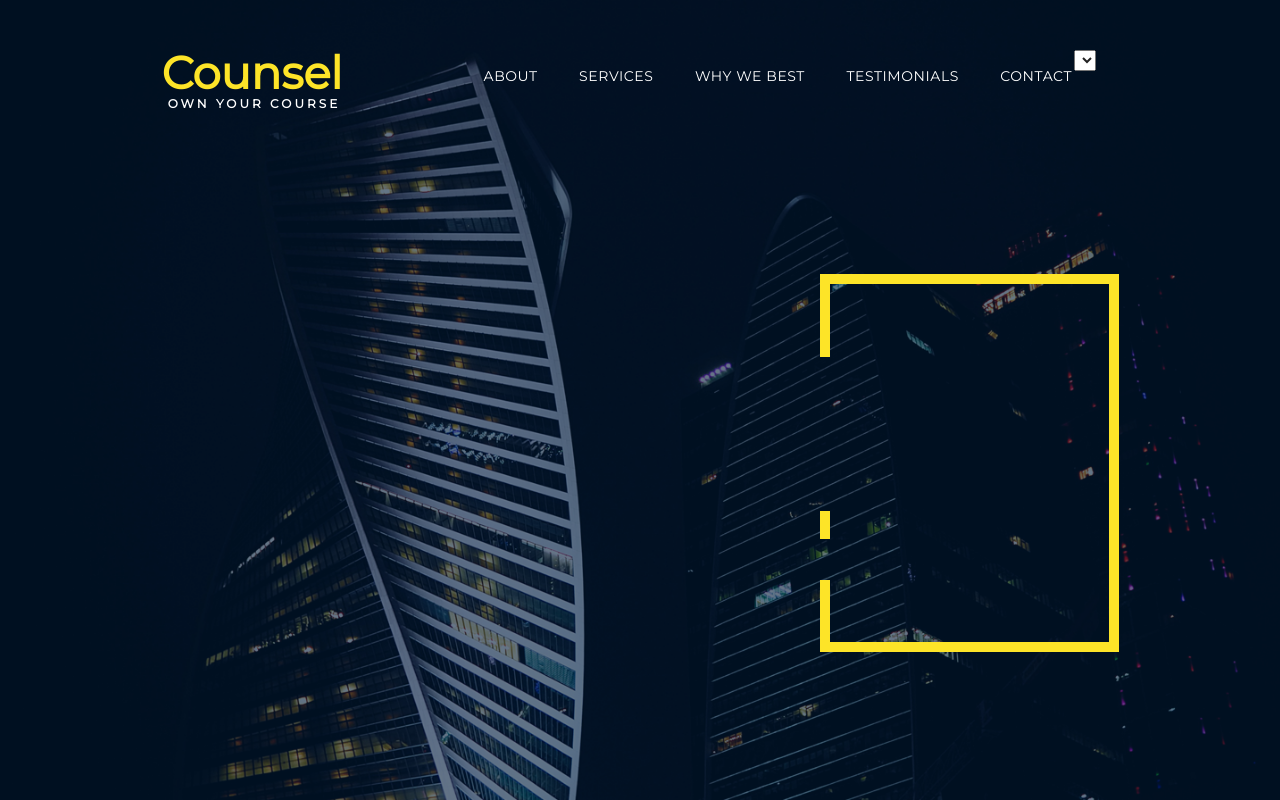
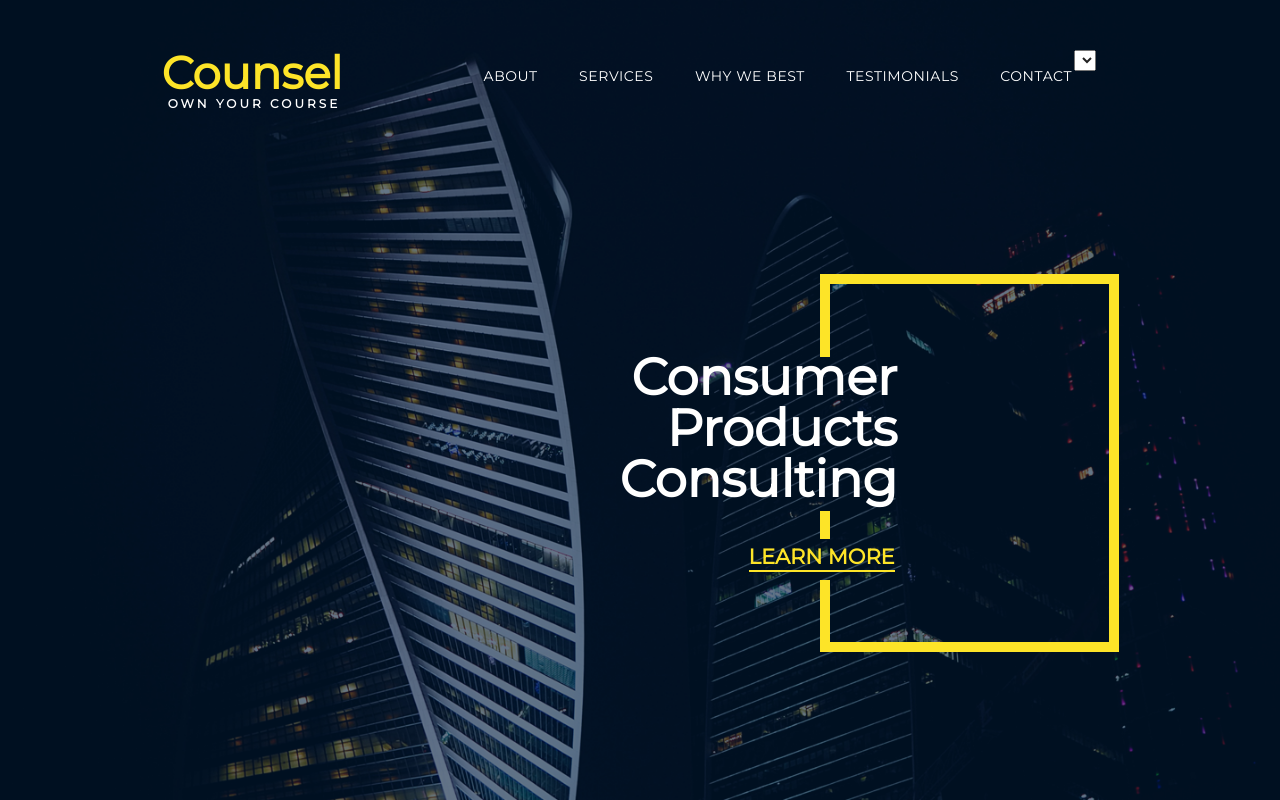
Before and after one commit to Iaroslavrul/counsel, a plain HTML site: page index.html in a window 1280 px wide. Drawn offline with Linux system fonts and the light colour scheme.

Commit message:
почти закончил header

```diff
--- a/css/style.css
+++ b/css/style.css
@@ -64,8 +64,32 @@ header > #ring {
   grid-row: 3 / span 1;
   align-self: center;
   justify-self: end;
+  position: relative;
+}
+header > #ring > #main {
+  position: absolute;
+  top: 78px;
+  text-align: right;
+  left: -200px;
+  color: #ffffff;
+  font-family: "Montserrat", sans-serif;
+  font-size: 51px;
+  font-weight: 700;
 }
 
+header > #ring > #sub {
+  position: absolute;
+  top: 270px;
+  text-align: right;
+  left: -71px;
+  font-family: "Montserrat", sans-serif;
+  color: #fde428;
+  font-size: 21px;
+  font-weight: 700;
+  text-transform: uppercase;
+  border-bottom: 2px #fde428 solid;
+  line-height: 26px;
+}
 /*header > #selectLang > label {*/
 /*  background-image: url(../images/english.png);*/
 /*}*/
--- a/index.html
+++ b/index.html
@@ -42,12 +42,14 @@
         <a href="#" id="toRight"></a>
       </div>
       <div class="empty"></div>
-      <div id="title">
-        <span id="main"></span>
-        <span id="sub"></span>
-      </div>
       <div id="ring">
         <img src="./images/ring.png" alt="" />
+        <span id="main">
+          Consumer<br />
+          Products<br />
+          Consulting
+        </span>
+        <a href="#" id="sub">LEARN MORE</a>
       </div>
       <div class="empty"></div>
     </header>
```
